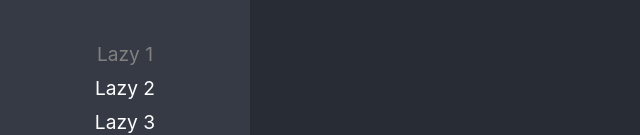
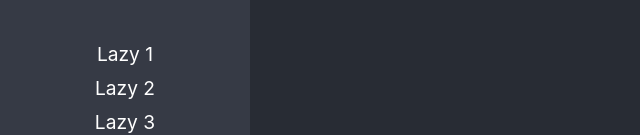
Before and after one commit to kerkox/react-adv-2, a React (Create React App) app: page / in a window 1280 px wide. Before the commit this address led to /lazy1. Shown: the part 155-290 px from the top of the page, without its empty margins (0-640 px from the left). Built offline with nearby package versions, Linux system fonts and the light colour scheme.

Commit message:
paginas lazy agregadas react router dom v5

```diff
--- a/package.json
+++ b/package.json
@@ -12,7 +12,7 @@
     "@types/react-dom": "^17.0.11",
     "react": "^17.0.2",
     "react-dom": "^17.0.2",
-    "react-router-dom": "6",
+    "react-router-dom": "^5.3.0",
     "react-scripts": "4.0.3",
     "typescript": "^4.5.2",
     "web-vitals": "^2.1.2"
--- a/src/routes/Navigation.tsx
+++ b/src/routes/Navigation.tsx
@@ -1,5 +1,4 @@
-import { BrowserRouter } from "react-router-dom";
-import { Routes, Route, NavLink, Navigate } from "react-router-dom";
+import { BrowserRouter, Switch, Route, NavLink } from "react-router-dom";
 
 import { LazyPage1, LazyPage2, LazyPage3 } from "../01-lazyload/pages";
 
@@ -13,39 +12,34 @@ export const Navigation = () => {
           <img src={logo} alt="React Logo" />
           <ul>
             <li>
-              <NavLink
-                to="/lazy1"
-                className={({ isActive }) => (isActive ? "nav-active" : "")}
-              >
+              <NavLink to="/lazy1" activeClassName="nav-active" exact>
                 Lazy 1
               </NavLink>
             </li>
             <li>
-              <NavLink
-                to="/lazy2"
-                className={({ isActive }) => (isActive ? "nav-active" : "")}
-              >
+              <NavLink to="/lazy2" activeClassName="nav-active" exact>
                 Lazy 2
               </NavLink>
             </li>
             <li>
-              <NavLink
-                to="/lazy3"
-                className={({ isActive }) => (isActive ? "nav-active" : "")}
-              >
+              <NavLink to="/lazy3" activeClassName="nav-active" exact>
                 Lazy 3
               </NavLink>
             </li>
           </ul>
         </nav>
 
-        <Routes>
-          <Route path="lazy1" element={<LazyPage1 />} />
-          <Route path="lazy2" element={<LazyPage2 />} />
-          <Route path="lazy3" element={<LazyPage3 />} />
-
-          <Route path="/*" element={<Navigate to="/lazy1" replace />} />
-        </Routes>
+        <Switch>
+          <Route path="/lazy1">
+            <LazyPage1 />
+          </Route>
+          <Route path="/lazy2">
+            <LazyPage2 />
+          </Route>
+          <Route path="/lazy3">
+            <LazyPage3 />
+          </Route>
+        </Switch>
       </div>
     </BrowserRouter>
   );
```
Also changed, not shown: 2 other files (tests, documents, lock files or other folders).
